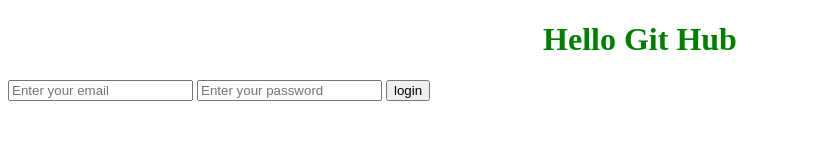
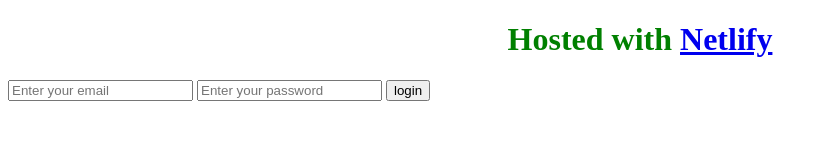
Before and after one commit to Casto2710/My-Project-1-, a plain HTML site: page index.html in a window 1280 px wide. Shown: the whole page, without its empty margins (0-828 px from the left). Drawn offline with Linux system fonts and the light colour scheme.

Commit message:
Added link to Netlify

```diff
--- a/index.html
+++ b/index.html
@@ -10,7 +10,8 @@
 </head>
 <body>
     <h1>
-        Hello Git Hub
+        Hosted with
+        <a href="Netlify.com">Netlify</a>
     </h1>
     <form>
         <input type = "email" placeholder="Enter your email"/>
```
